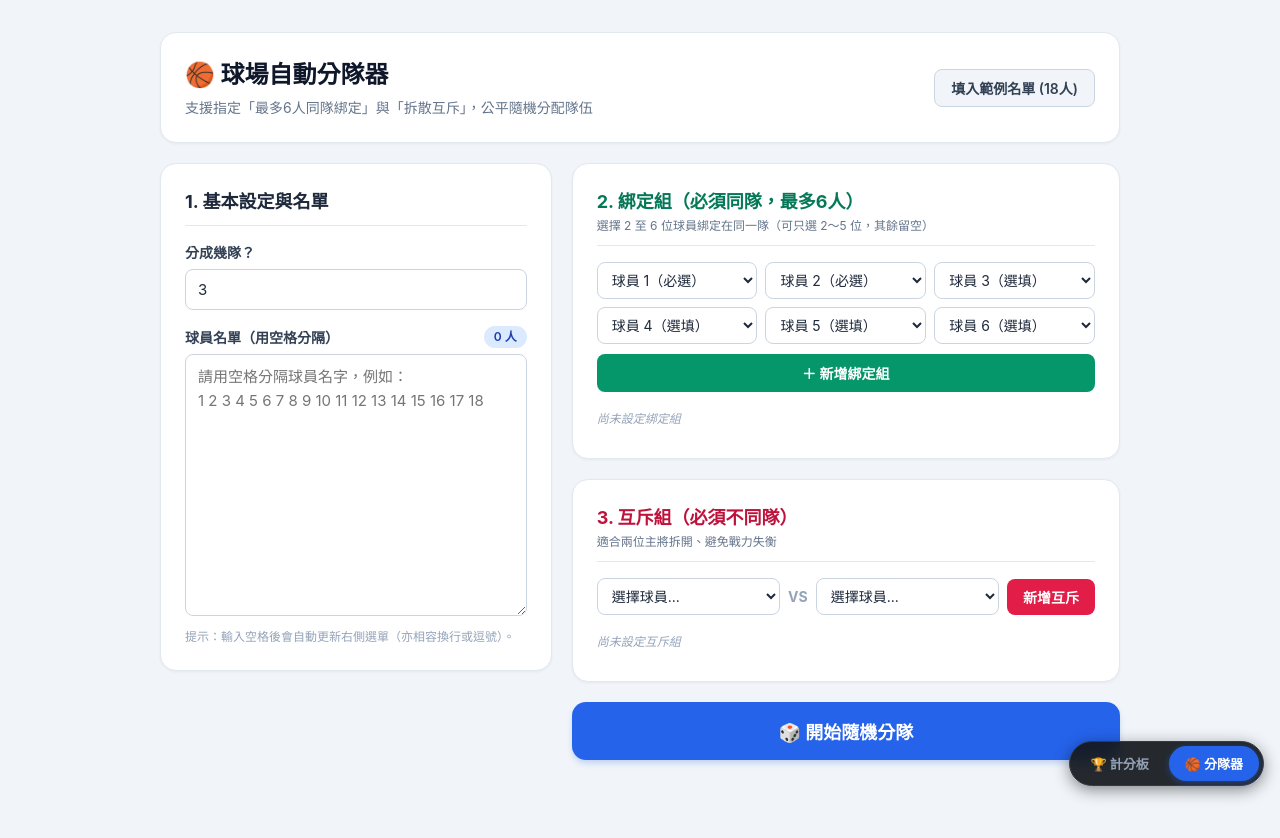
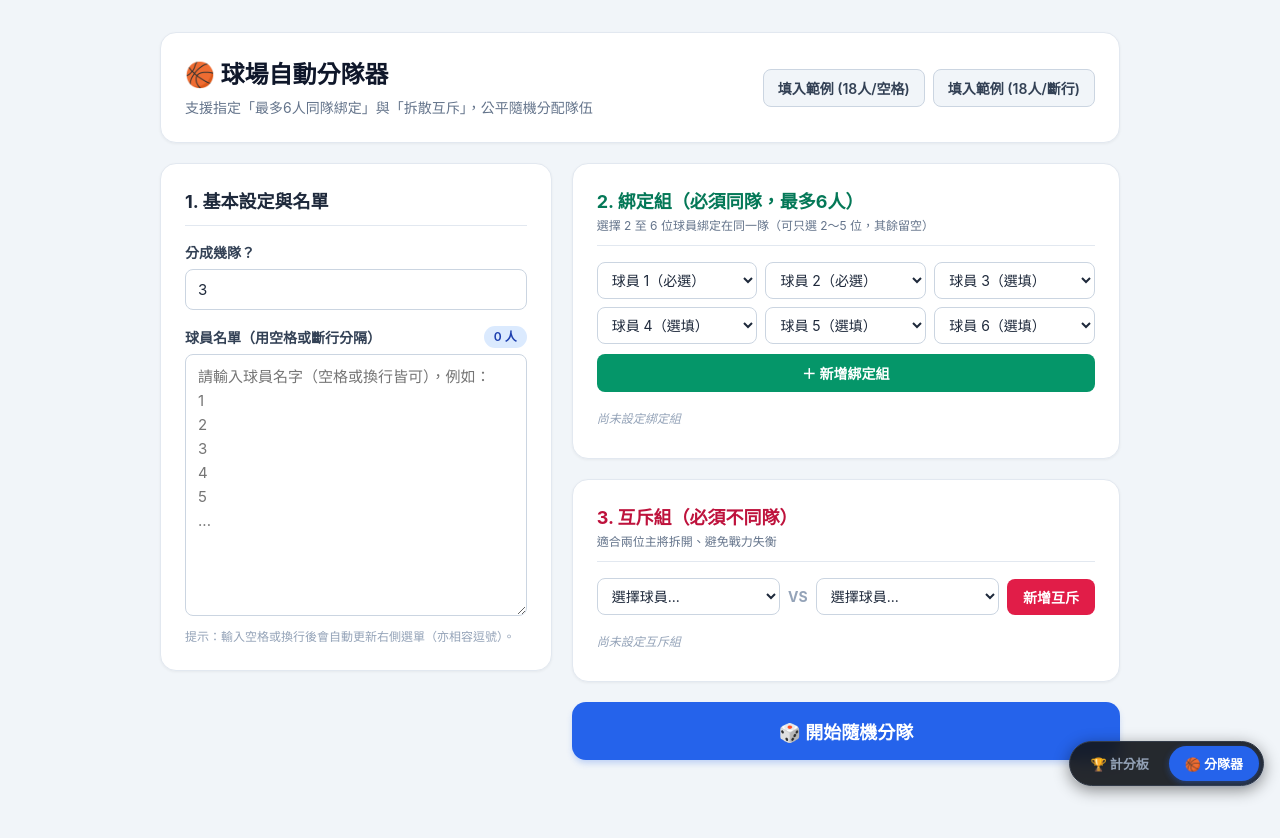
Before and after one commit to spoint8/VolleyBall, a plain HTML site: page index.html in a window 1280 px wide. Both pictures are taken after a click on the button "🏀 分隊器". Drawn offline with Linux system fonts and the light colour scheme.

Commit message:
Update index.html

```diff
--- a/index.html
+++ b/index.html
@@ -229,6 +229,7 @@
     @media (min-width: 768px) {
       #view-team .header-flex { flex-direction: row; align-items: center; justify-content: space-between; }
     }
+    #view-team .demo-actions { display: flex; flex-wrap: wrap; gap: 8px; }
     #view-team h1 { font-size: 1.5rem; font-weight: 700; color: #0f172a; }
     #view-team .subtitle { font-size: 0.875rem; color: #64748b; margin-top: 4px; }
     #view-team .main-grid { display: grid; grid-template-columns: 1fr; gap: 20px; }
@@ -297,7 +298,7 @@
       transition: background-color 0.15s, transform 0.1s;
     }
     #view-team button:active { transform: scale(0.98); }
-    #view-team .btn-demo { background-color: #f1f5f9; color: #334155; padding: 8px 16px; font-size: 0.875rem; border: 1px solid #cbd5e1; }
+    #view-team .btn-demo { background-color: #f1f5f9; color: #334155; padding: 8px 14px; font-size: 0.875rem; border: 1px solid #cbd5e1; }
     #view-team .btn-demo:hover { background-color: #e2e8f0; }
     #view-team .btn-emerald-full { width: 100%; background-color: #059669; color: #ffffff; padding: 9px 16px; font-size: 0.875rem; margin-bottom: 12px; }
     #view-team .btn-emerald-full:hover { background-color: #047857; }
@@ -457,7 +458,10 @@
           <h1>🏀 球場自動分隊器</h1>
           <p class="subtitle">支援指定「最多6人同隊綁定」與「拆散互斥」，公平隨機分配隊伍</p>
         </div>
-        <button type="button" onclick="loadDemoData()" class="btn-demo">填入範例名單 (18人)</button>
+        <div class="demo-actions">
+          <button type="button" onclick="loadDemoData()" class="btn-demo">填入範例 (18人/空格)</button>
+          <button type="button" onclick="loadDemoDataNewline()" class="btn-demo">填入範例 (18人/斷行)</button>
+        </div>
       </header>
 
       <div class="main-grid">
@@ -470,11 +474,11 @@
             </div>
             <div class="form-group">
               <div class="label-row">
-                <label for="playerInput">球員名單（用空格分隔）</label>
+                <label for="playerInput">球員名單（用空格或斷行分隔）</label>
                 <span id="playerCountBadge" class="badge">0 人</span>
               </div>
-              <textarea id="playerInput" rows="10" oninput="syncPlayers()" placeholder="請用空格分隔球員名字，例如：&#10;1 2 3 4 5 6 7 8 9 10 11 12 13 14 15 16 17 18"></textarea>
-              <p class="hint">提示：輸入空格後會自動更新右側選單（亦相容換行或逗號）。</p>
+              <textarea id="playerInput" rows="10" oninput="syncPlayers()" placeholder="請輸入球員名字（空格或換行皆可），例如：&#10;1&#10;2&#10;3&#10;4&#10;5&#10;..."></textarea>
+              <p class="hint">提示：輸入空格或換行後會自動更新右側選單（亦相容逗號）。</p>
             </div>
           </div>
         </div>
@@ -644,7 +648,7 @@
     document.getElementById('nameRight').addEventListener('input', saveState);
 
     /* =========================================
-       分隊器邏輯 (完全保留並補齊末尾函式)
+       分隊器邏輯
        ========================================= */
     var players = [];
     var bindGroups = [];
@@ -1119,6 +1123,14 @@
       excludeRules = [];
       syncPlayers();
     }
+
+    function loadDemoDataNewline() {
+      document.getElementById('teamCount').value = 3;
+      document.getElementById('playerInput').value = '1\n2\n3\n4\n5\n6\n7\n8\n9\n10\n11\n12\n13\n14\n15\n16\n17\n18';
+      bindGroups = [];
+      excludeRules = [];
+      syncPlayers();
+    }
   </script>
 </body>
 </html>
```
